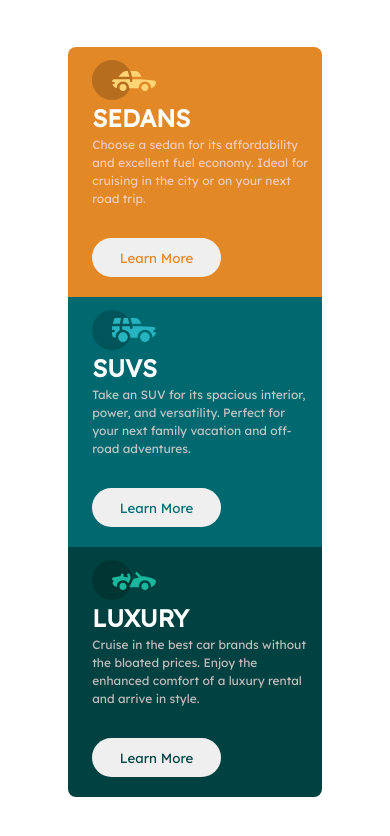
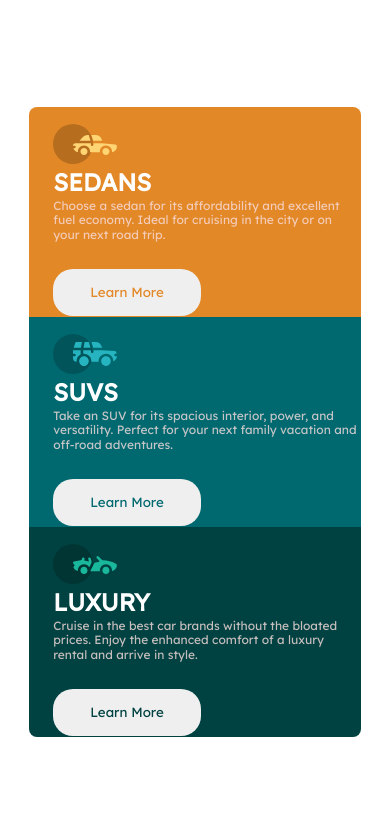
Before and after one commit to Frozennn/3-column-preview-card, a plain HTML site: page index.html in a window 390 px wide. Drawn offline with Linux system fonts and the light colour scheme.

Commit message:
Update styles.css

```diff
--- a/styles.css
+++ b/styles.css
@@ -142,24 +142,24 @@ h1 {
   }
 }
 
-@media (max-width: 399px) {
+@media screen and (max-width: 399px), screen and (max-height: 700px) {
+  .card {
+    height: 210px;
+  }
+
   h1 {
     margin-top: 0rem;
   }
 
-  body {
+  .info-text {
+    width: 100%;
+    line-height: 1.2;
+    margin-top: 0.2rem;
+    height: 70px;
   }
 
-  .info-text {
-    margin-top: 0.3rem;
-    width: 95%;
-  }
-
-  .btn {
-    margin: 1rem 0;
-  }
-
-  .card {
-    height: 250px;
+  .main-container {
+    flex-direction: column;
+    width: 85%;
   }
 }
```
